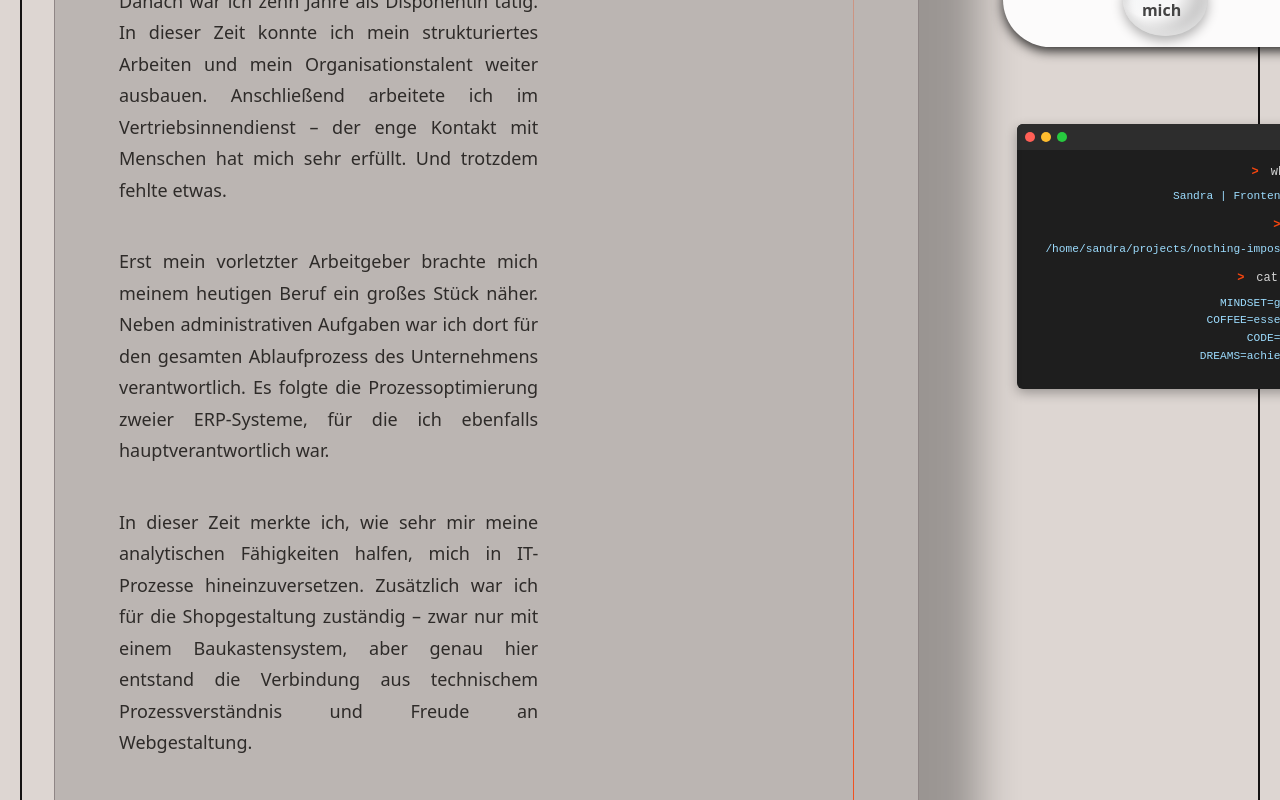
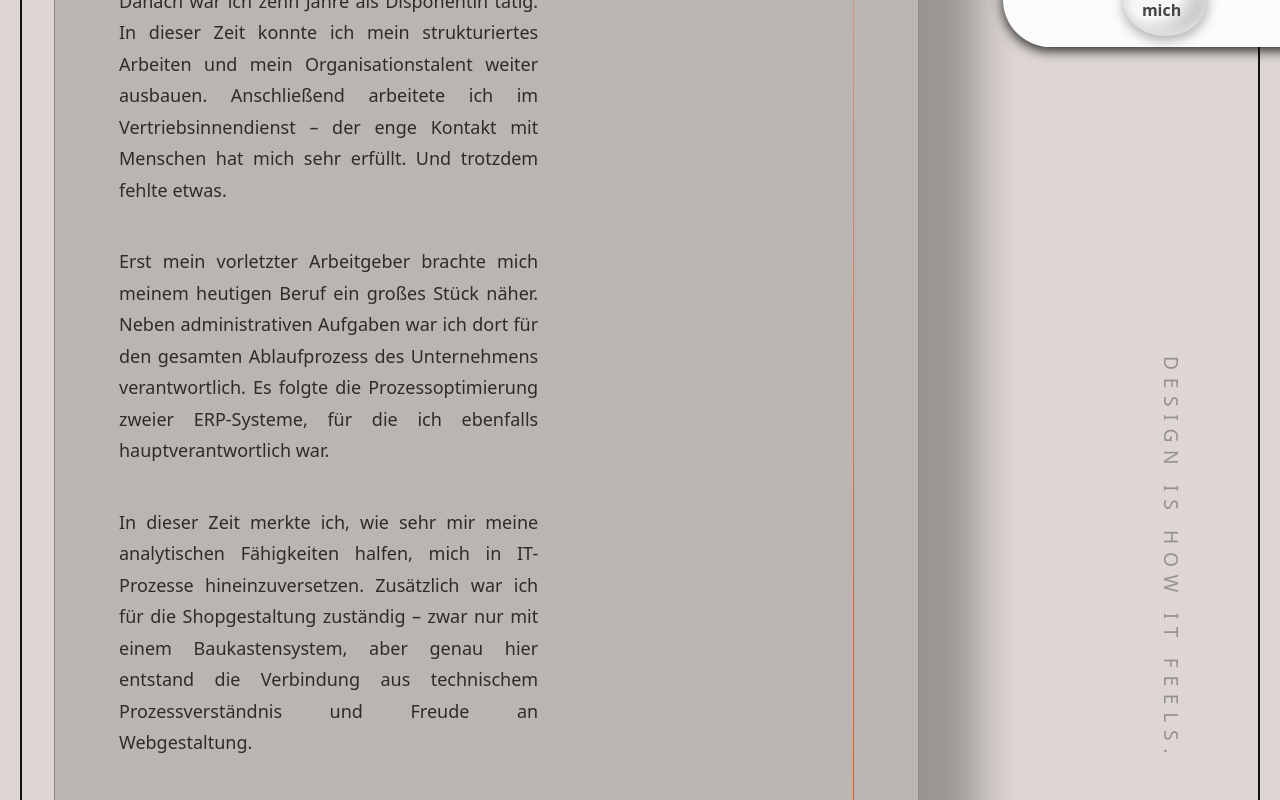
Before and after one commit to Sandra506763/portfoliosandra, a React (Vite) app: page /about in a window 1280 px wide. Shown: the part 740-1540 px from the top of the page. Built offline with nearby package versions, Linux system fonts and the light colour scheme.

Commit message:
Zwischenstand260125

```diff
--- a/src/components/Header.tsx
+++ b/src/components/Header.tsx
@@ -8,8 +8,6 @@ const Header: React.FC = () => {
   const [chars, setChars] = useState<CharItem[]>([]);
   const location = useLocation();
 
-  // Terminal nur auf About-Seite anzeigen
-  const showTerminal = location.pathname === '/about';
 
   useEffect(() => {
     const text = "Sandra Nitsch";
@@ -83,37 +81,15 @@ const Header: React.FC = () => {
 
       <Navigation />
 
-      {/* Mini Terminal - nur auf About-Seite */}
-      {showTerminal && (
-        <div className="mini-terminal">
-          <div className="terminal-header">
-            <span className="terminal-dot red"></span>
-            <span className="terminal-dot yellow"></span>
-            <span className="terminal-dot green"></span>
-          </div>
-          <div className="terminal-body">
-            <div className="terminal-line">
-              <span className="prompt">&gt;</span> whoami
-            </div>
-            <div className="terminal-output">Sandra | Frontend Dev</div>
+      {location.pathname === "/about" && (
+  <aside className="side-statement">
+    Design is how it feels.
+  </aside>
+)}
 
-            <div className="terminal-line">
-              <span className="prompt">&gt;</span> pwd
-            </div>
-            <div className="terminal-output">/home/sandra/projects/nothing-impossible</div>
 
-            <div className="terminal-line">
-              <span className="prompt">&gt;</span> cat .env
-            </div>
-            <div className="terminal-output">
-              MINDSET=growth<br />
-              COFFEE=essential<br />
-              CODE=clean<br />
-              DREAMS=achievable
-            </div>
-          </div>
-        </div>
-      )}
+
+
     </header>
   );
 };
--- a/src/pages/About.tsx
+++ b/src/pages/About.tsx
@@ -177,6 +177,7 @@ const About: React.FC = () => {
         </aside>
       </div>
     </main>
+
   );
 };
 
--- a/src/styles/Portfolio.css
+++ b/src/styles/Portfolio.css
@@ -251,64 +251,6 @@ h2 {
   line-height: 1.5;
 }
 
-/* Mini Terminal */
-.mini-terminal {
-  margin-top: 2rem;
-  background: #1e1e1e;
-  border-radius: 6px;
-  overflow: hidden;
-  font-family: "Courier New", monospace;
-  font-size: 0.75rem;
-  box-shadow: 0 4px 12px rgba(0, 0, 0, 0.3);
-}
-
-.terminal-header {
-  background: #2d2d2d;
-  padding: 0.5rem;
-  display: flex;
-  gap: 0.4rem;
-}
-
-.terminal-dot {
-  width: 10px;
-  height: 10px;
-  border-radius: 50%;
-}
-
-.terminal-dot.red {
-  background: #ff5f56;
-}
-
-.terminal-dot.yellow {
-  background: #ffbd2e;
-}
-
-.terminal-dot.green {
-  background: #27c93f;
-}
-
-.terminal-body {
-  padding: 0.8rem;
-  color: #d4d4d4;
-  line-height: 1.6;
-}
-
-.terminal-line {
-  margin-bottom: 0.4rem;
-}
-
-.prompt {
-  color: rgb(247, 69, 14);
-  font-weight: bold;
-  margin-right: 0.3rem;
-}
-
-.terminal-output {
-  color: #9cdcfe;
-  margin-left: 1rem;
-  margin-bottom: 0.6rem;
-  font-size: 0.7rem;
-}
 .smiley {
   width: 22px;
   height: 22px;
@@ -493,6 +435,33 @@ main p:not(#title) {
 .slider a:nth-of-type(3):focus-visible ~ .highlight {
   transform: translateX(200%) scale(0.8);
 }
+.side-statement {
+  /* Remove fixed positioning */
+  position: relative;
+  right: auto;
+  top: 240px;
+  transform: none;
+
+  /* Remove vertical writing mode */
+  writing-mode: vertical-lr;
+  text-orientation: mixed;
+
+  font-family: "DM Sans", system-ui, sans-serif;
+  font-size: 1.2rem;
+  letter-spacing: 0.4em;
+  text-transform: uppercase;
+
+  color: #2e2b29;
+  opacity: 0.4;
+
+  pointer-events: none;
+  user-select: none;
+  z-index: 10;
+
+  /* Add some spacing */
+  margin-top: 1.5rem;
+  text-align: center;
+}
 
 footer {
   bottom: 20px;
```
